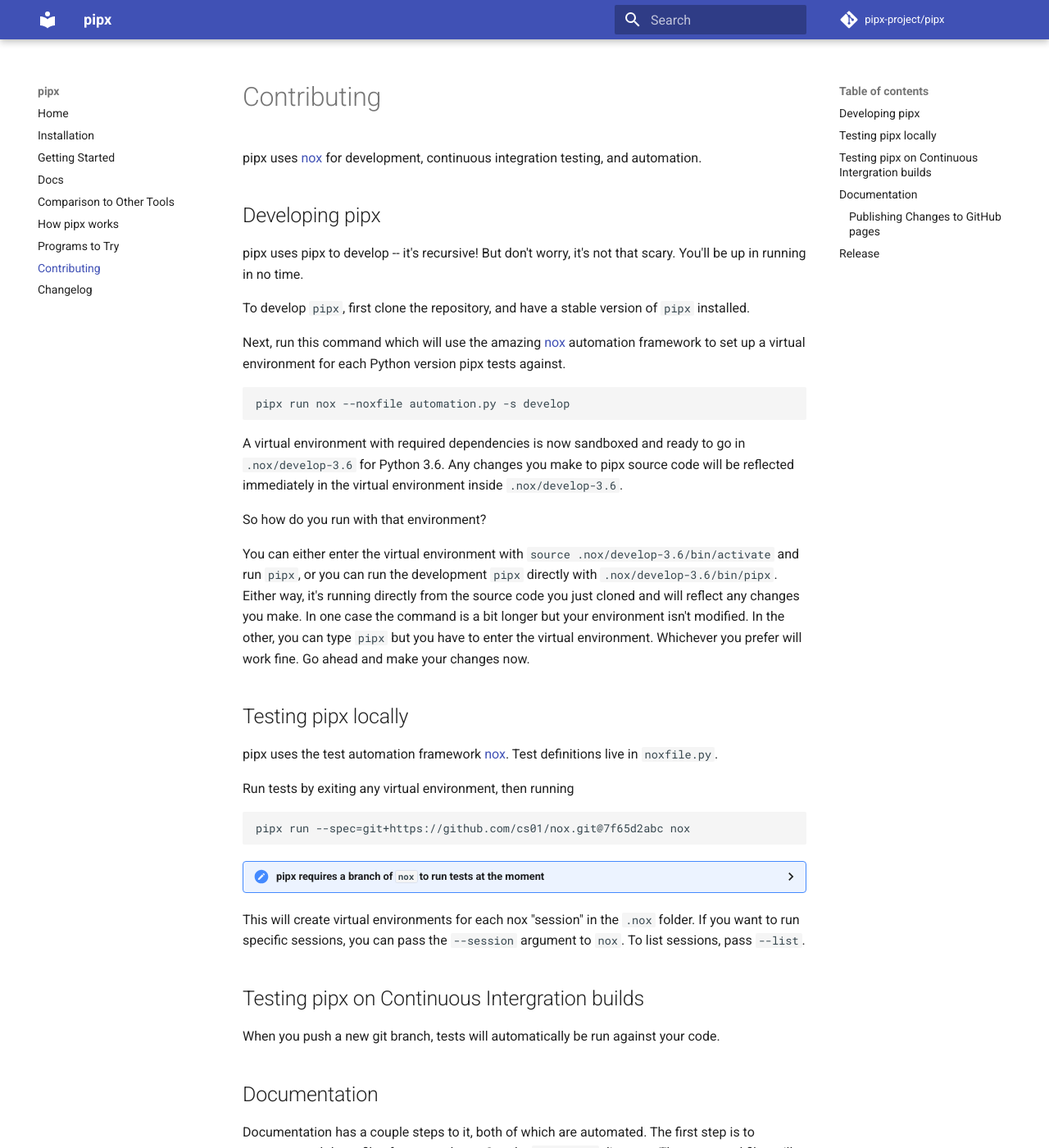
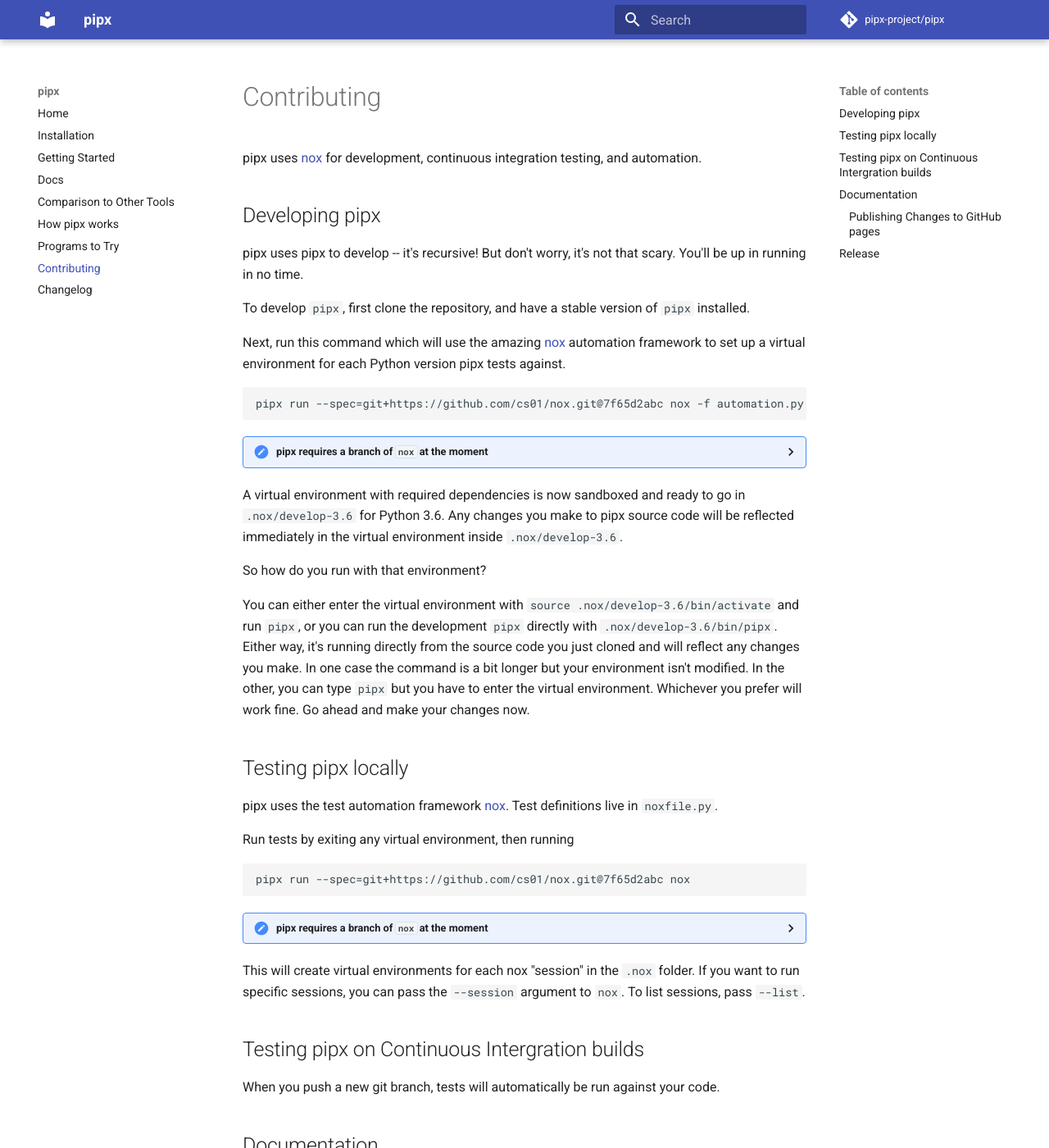
Before and after one commit to pypa/pipx, an MkDocs documentation site: the page built from docs/contributing.md, in a window 1280 px wide and 1400 px high. Shown: the whole window at 82% size. Built offline with MkDocs 1.6.1 and Material for MkDocs 9.7.7, drawn with Linux system fonts in a browser that asks for light colours; comment, search, counter and statistics services are not loaded.

````diff
--- a/.travis.yml
+++ b/.travis.yml
@@ -3,8 +3,8 @@ sudo: required
 matrix:
   include:
   - python: '3.6'
-  # - python: '3.7'
-  #   dist: xenial
+  - python: '3.7'
+    dist: xenial
 install:
   - pip install git+https://github.com/cs01/nox.git@7f65d2abc#egg=nox
 script:
--- a/docs/contributing.md
+++ b/docs/contributing.md
@@ -8,8 +8,13 @@ To develop `pipx`, first clone the repository, and have a stable version of `pip
 
 Next, run this command which will use the amazing [nox](https://github.com/theacodes/nox) automation framework to set up a virtual environment for each Python version pipx tests against.
 ```
-pipx run nox --noxfile automation.py -s develop
+pipx run --spec=git+https://github.com/cs01/nox.git@7f65d2abc nox -f automation.py -s develop
 ```
+
+<details markdown="1">
+<summary>pipx requires a branch of <code>nox</code> at the moment</summary>
+For tests to work, pipx requires nox to create virtual environments with venv. nox currently uses virtualenv. pipx uses a fork of nox at https://github.com/cs01/nox on the branch cs01/use-venv until this is fixed in nox. See https://github.com/theacodes/nox/issues/199
+</details>
 
 A virtual environment with required dependencies is now sandboxed and ready to go in `.nox/develop-3.6` for Python 3.6. Any changes you make to pipx source code will be reflected immediately in the virtual environment inside `.nox/develop-3.6`.
 
@@ -26,7 +31,7 @@ pipx run --spec=git+https://github.com/cs01/nox.git@7f65d2abc nox
 ```
 
 <details markdown="1">
-<summary>pipx requires a branch of <code>nox</code> to run tests at the moment</summary>
+<summary>pipx requires a branch of <code>nox</code> at the moment</summary>
 For tests to work, pipx requires nox to create virtual environments with venv. nox currently uses virtualenv. pipx uses a fork of nox at https://github.com/cs01/nox on the branch cs01/use-venv until this is fixed in nox. See https://github.com/theacodes/nox/issues/199
 </details>
 
--- a/setup.py
+++ b/setup.py
@@ -1,13 +1,13 @@
 #!/usr/bin/env python3
 
 import sys
+from setuptools import find_packages, setup  # type: ignore
 
 if sys.version_info < (3, 6, 0):
     print("Python 3.6+ is required")
     exit(1)
 import io  # noqa E402
 import os  # noqa E402
-from setuptools import find_packages, setup  # noqa E402
 from pathlib import Path  # noqa E402
 from typing import List  # noqa E402
 import ast  # noqa E402
````
Also changed, not shown: automation.py (+7 -1 lines), noxfile.py (+5 -3 lines), 2 other files.
